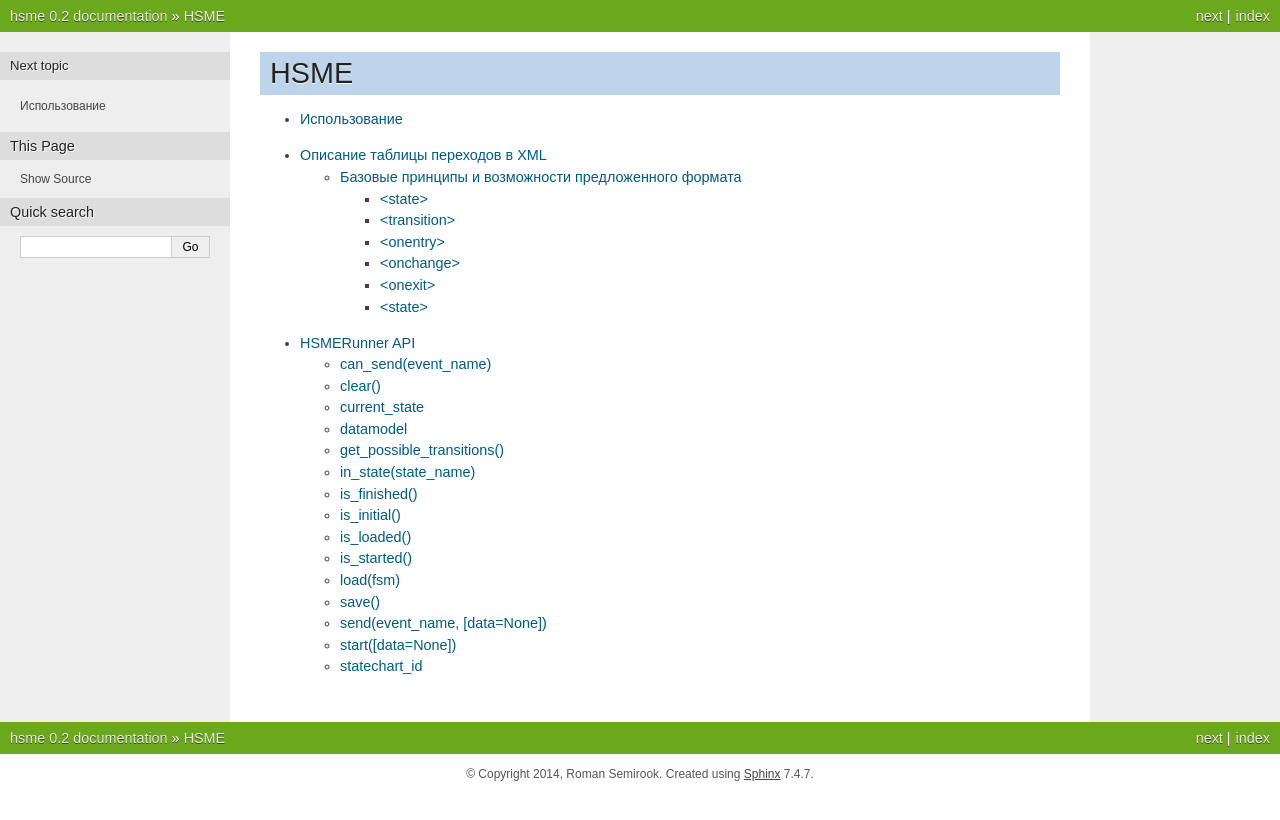
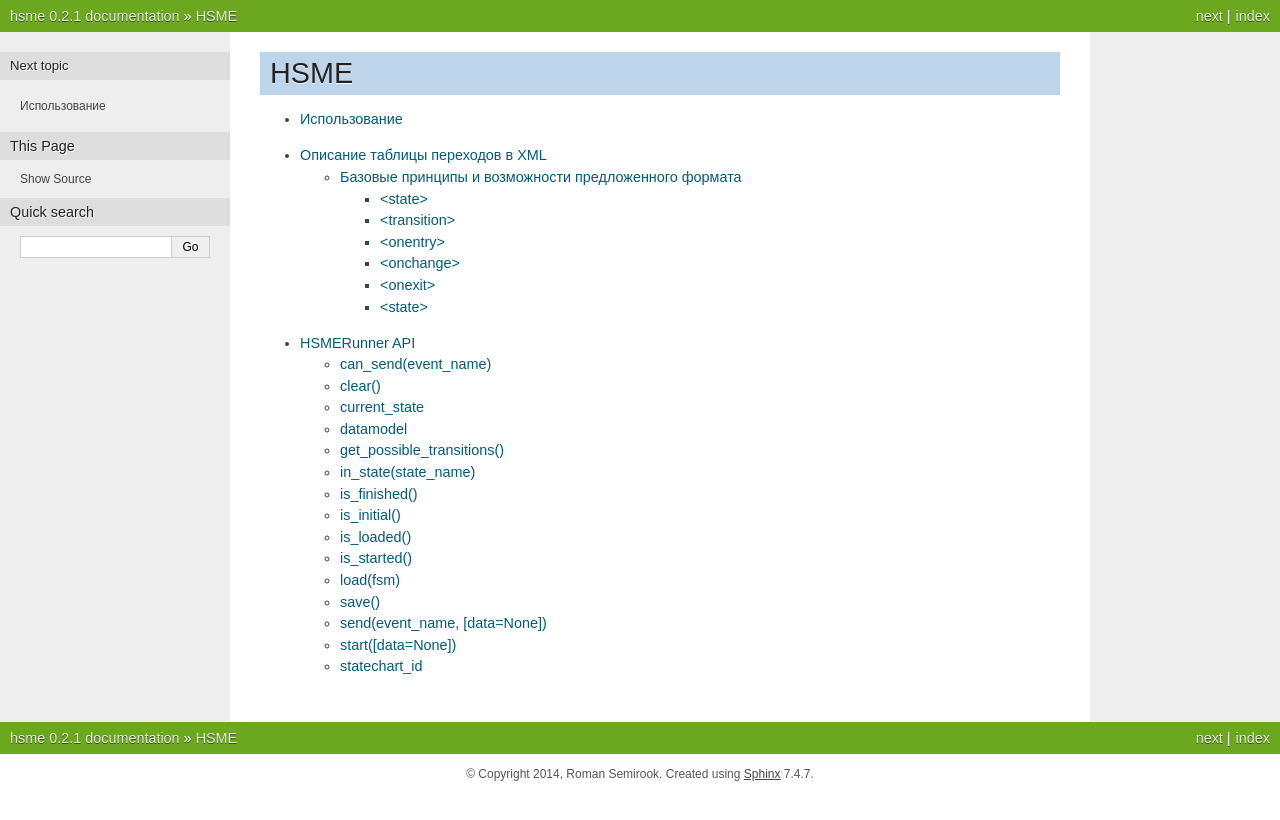
Before and after one commit to semirook/hsme, a Sphinx documentation site: the page built from docs/source/index.rst, in a window 1280 px wide. Shown: the top 820 px of the page. Built offline with Sphinx 7.4.7, drawn with Linux system fonts in a browser that asks for light colours.

Commit message:
Version updated

```diff
--- a/docs/source/conf.py
+++ b/docs/source/conf.py
@@ -55,9 +55,9 @@ copyright = u'2014, Roman Semirook'
 # built documents.
 #
 # The short X.Y version.
-version = '0.2'
+version = '0.2.1'
 # The full version, including alpha/beta/rc tags.
-release = '0.2'
+release = '0.2.1'
 
 # The language for content autogenerated by Sphinx. Refer to documentation
 # for a list of supported languages.
--- a/setup.py
+++ b/setup.py
@@ -3,7 +3,7 @@ from setuptools import setup, find_packages
 
 setup(
     name='hsme',
-    version='0.2',
+    version='0.2.1',
     author='Roman Semirook',
     author_email='semirook@gmail.com',
     packages=find_packages(),
@@ -19,7 +19,9 @@ setup(
         'Programming Language :: Python',
         'Programming Language :: Python :: 2.6',
         'Programming Language :: Python :: 2.7',
-        'Programming Language :: Python :: 2 :: Only',
+        'Programming Language :: Python :: 3.3',
+        'Programming Language :: Python :: 3.4',
+        'Programming Language :: Python :: 3.5',
         'Topic :: Software Development :: Libraries :: Python Modules',
     ],
 )
```
